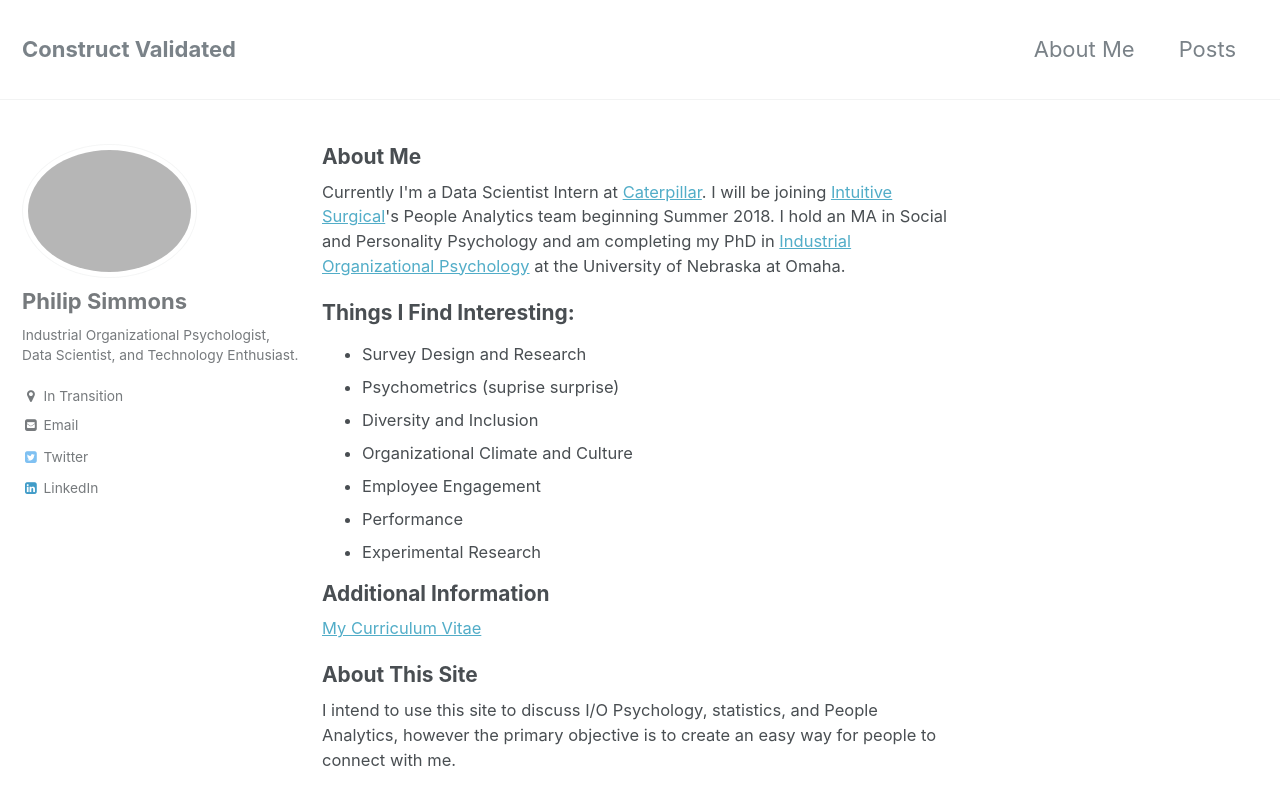
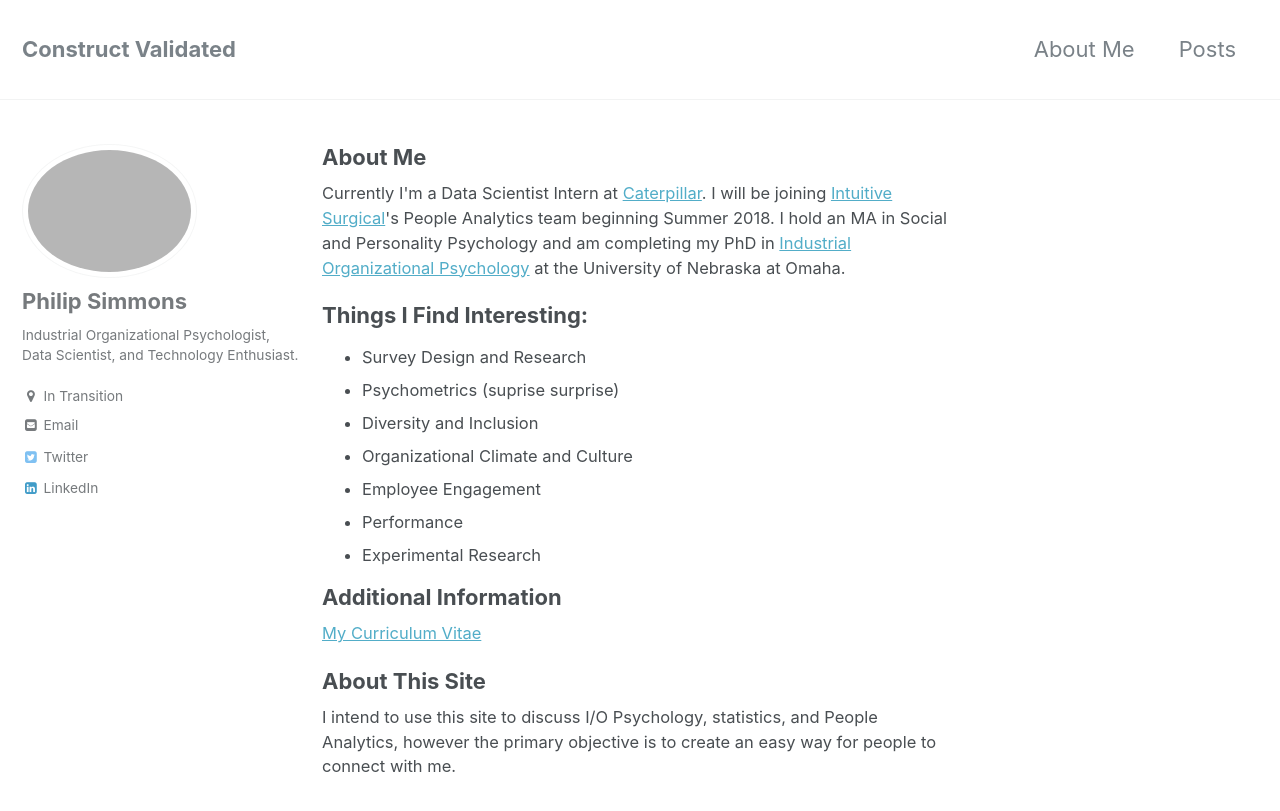
Before and after one commit to PhilpSimmons/PhilpSimmons.github.io, a Jekyll site: the page built from about-me.html, in a window 1280 px wide and 900 px high. Shown: the top 811 px of the window. Built offline with Jekyll 4.4.1, drawn with Linux system fonts in a browser that asks for light colours.

Commit message:
Update Font

```diff
--- a/about-me.html
+++ b/about-me.html
@@ -3,11 +3,11 @@ layout: single
 author_profile: true
 ---
 
-<h1 style="font-size:95%;">About Me</h1>
+<h1 style="font-size:100%;">About Me</h1>
 <p style="font-size:75%;" style="font-family:verdana;">Currently I'm a Data Scientist Intern at <a href="https://www.caterpillar.com/">Caterpillar</a>. I will be joining <a href="https://www.intuitivesurgical.com/">Intuitive Surgical</a>'s People Analytics team beginning Summer 2018. I hold an MA in Social and Personality Psychology and am completing my PhD in <a href="http://www.apa.org/ed/graduate/specialize/industrial.aspx">Industrial Organizational Psychology</a> at the University of Nebraska at Omaha.
 </p>
 
-<h1 style="font-size:95%;">Things I Find Interesting:</h1>
+<h1 style="font-size:100%;">Things I Find Interesting:</h1>
 <ul style="font-size:75%;" style="font-family:verdana;">
 	<li>Survey Design and Research</li>
 	<li>Psychometrics (suprise surprise)</li>
@@ -18,8 +18,8 @@ author_profile: true
 	<li>Experimental Research</li>
 </ul>
 
-<h1 style="font-size:95%;">Additional Information</h1>
+<h1 style="font-size:100%;">Additional Information</h1>
 <p style="font-size:75%;" style="font-family:verdana;"><a href="/assets/documents/Simmons-Philip-Resume-2017.pdf">My Curriculum Vitae</a></p>
 
-<h1 style="font-size:95%;">About This Site</h1>
+<h1 style="font-size:100%;">About This Site</h1>
 <p style="font-size:75%;" style="font-family:verdana;">I intend to use this site to discuss I/O Psychology, statistics, and People Analytics, however the primary objective is to create an easy way for people to connect with me.</p>
```
